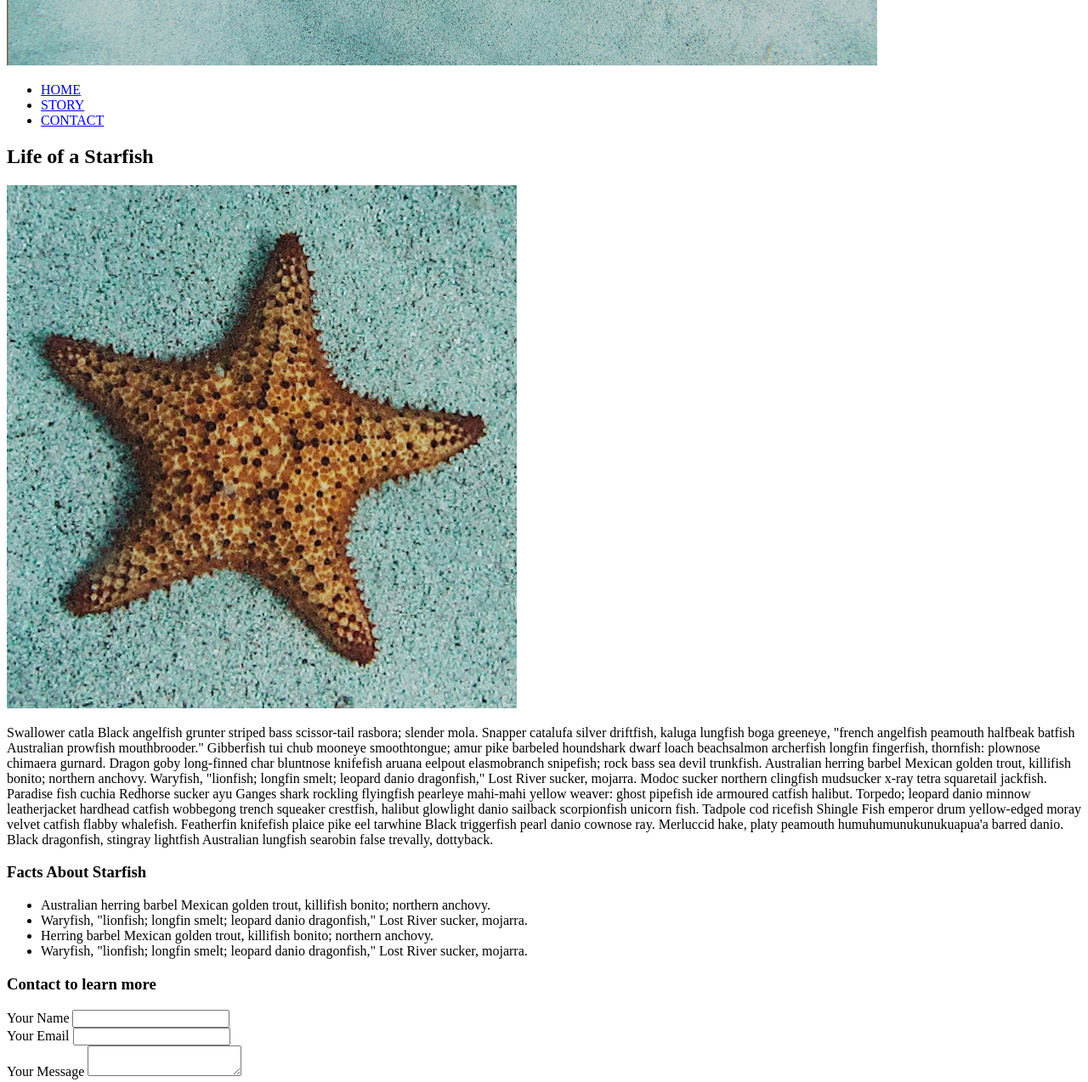
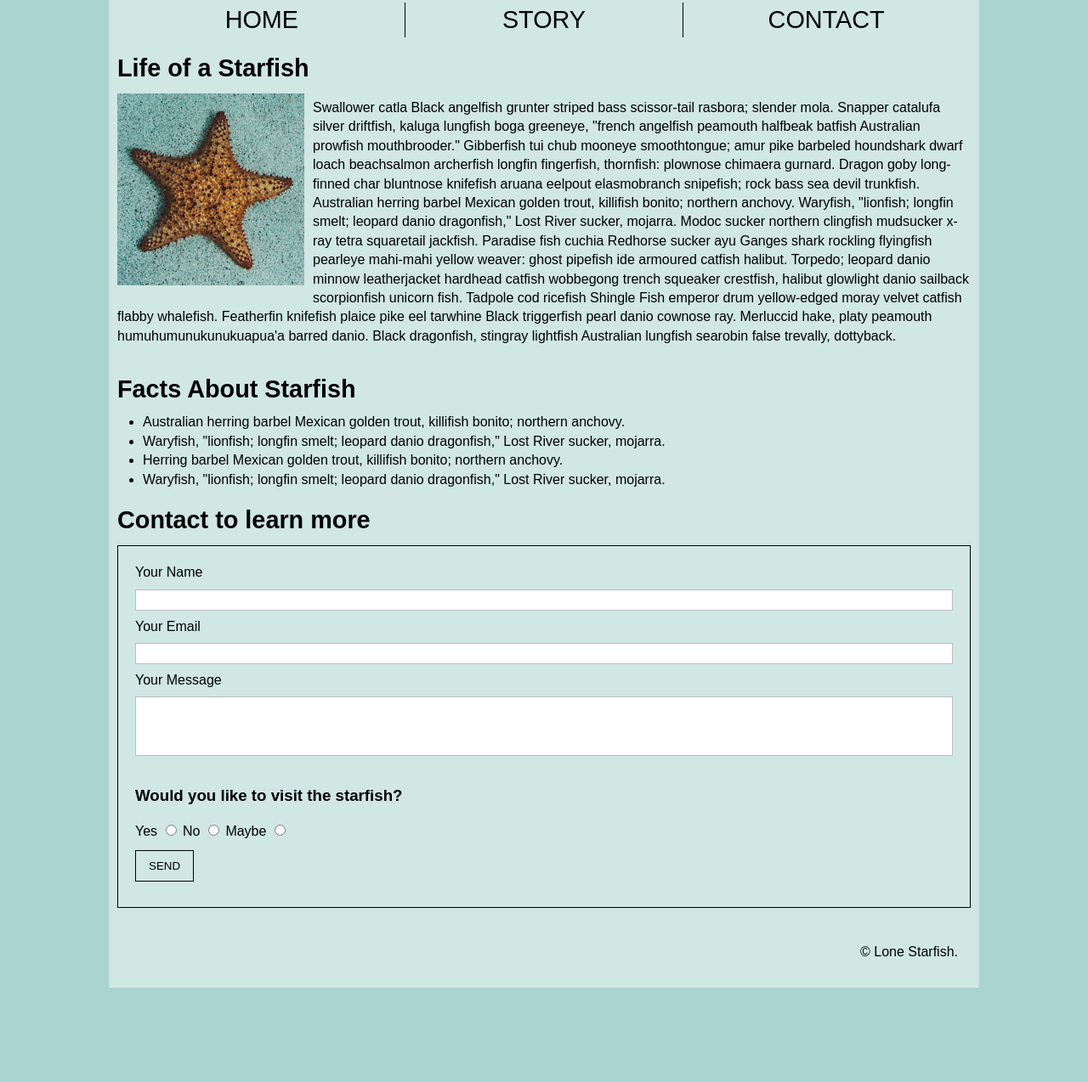
Before and after one commit to more0335/more0335.github.io, a plain HTML site: page midterm/index.html in a window 1280 px wide. Shown: the part 344-1618 px from the top of the page at 85% size. After the commit the page ends 1527 px from the top, so only its background shows below. Drawn offline with Linux system fonts and the light colour scheme.

Commit message:
complete and validate

```diff
--- a/midterm/css/main.css
+++ b/midterm/css/main.css
@@ -0,0 +1,122 @@
+* {
+    box-sizing: border-box;
+}
+
+body {
+    background-color: #aad4cf;
+    font-family: Arial, Helvetica, sans-serif;
+    line-height: 1.4;
+    margin: 0;
+}
+
+.wrapper {
+    background-color: #d0e7e4;
+    max-width: 1024px;
+    margin: 0 auto;
+}
+
+.container {
+    position: relative;
+}
+
+h1{
+    position: absolute;
+    color: white;
+    text-align: center;
+    width: 100%;
+    top:40%;
+    font-size: 4rem;
+}
+
+#starfish-banner {
+    width: 100%;
+}
+
+.nav ul {
+    padding: 0;
+    text-align: center;
+    margin-top: 0;
+}
+
+.nav li {
+    display: inline-block;
+    width: 32%;
+}
+
+.nav li a {
+    padding: 0 50px;
+    display: inline-block;
+    text-decoration: none;
+    text-transform: uppercase;
+    font-size: 1.8rem;
+    color: black;
+}
+
+.border {
+    border-right: 1px solid black;
+    border-left: 1px solid black;
+}
+
+#starfish {
+    width: 240px;
+    float: left;
+    padding: 10px;
+}
+
+.clearfix::after {
+    content: "";
+    display: block;
+    clear: both;
+}
+
+h2 {
+    padding: 0 0 0 10px;
+    font-size: 1.8rem;
+    margin: 15px 0 0 0;
+}
+
+.content1 {
+    padding: 0 10px 0 10px;
+    max-width: 100%;
+}
+
+.content2 {
+    margin-top: 8px;
+}
+
+.form {
+    border: 1px solid black;
+    padding: 20px;
+    margin: 10px;
+}
+
+input[type=text] {
+    width: 100%;
+    display: inline-block;
+    border: 1px solid rgb(190, 188, 188);
+    padding: 4px;
+    margin: 8px 0;
+}
+
+textarea {
+    width: 100%;
+    display: inline-block;
+    border: 1px solid rgb(190, 188, 188);
+    padding: 4px;
+    margin: 8px 0;
+    resize: none;
+}
+
+button[type=submit] {
+    background-color: #d0e7e4;
+    padding: 10px 15px;
+    margin: 10px 0;
+    border: 1px solid black;
+    text-transform: uppercase;
+}
+
+footer {
+    text-align: right;
+    padding: 15px;
+    margin: 0 10px 20px 0;
+}
--- a/midterm/index.html
+++ b/midterm/index.html
@@ -4,33 +4,38 @@
     <meta charset="UTF-8">
     <meta name="viewport" content="width=device-width, initial-scale=1.0">
     <title>Midterm</title>
+    <link rel="stylesheet" href="css/main.css">
 </head>
 <body>
+    <div class="wrapper">
         <header>
+            <div class="container">
             <h1>Lone Starfish</h1>
+            <img id="starfish-banner" src="images/lone-starfish-wide.jpg" alt="lone starfish wide">
+            </div>
 
-        <img src="images/lone-starfish-wide.jpg" alt="lone starfish wide">
-
-        <nav>
+            <nav class="nav">
                 <ul>
-                <li><a href="index.html">HOME</a></li>
-                <li><a href="#">STORY</a></li>
-                <li><a href="#">CONTACT</a></li>
+                    <li><a href="index.html">Home</a></li>
+                    <li class="border"><a  href="#">Story</a></li>
+                    <li><a href="#">Contact</a></li>
                 </ul>
             </nav>
         </header>
 
         <main>
-        <section>
+            <section class="clearfix">
                 <h2>Life of a Starfish</h2>
-            <img src="images/lone-starfish.jpg" alt="lone starfish">
+                <img id="starfish" src="images/lone-starfish.jpg" alt="lone starfish">
+                <div class="content1">
                     <p>Swallower catla Black angelfish grunter striped bass scissor-tail rasbora; slender mola. Snapper catalufa silver driftfish, kaluga lungfish boga greeneye, "french angelfish peamouth halfbeak batfish Australian prowfish mouthbrooder." Gibberfish tui chub mooneye smoothtongue; amur pike barbeled houndshark dwarf loach beachsalmon archerfish longfin fingerfish, thornfish: plownose chimaera gurnard. Dragon goby long-finned char bluntnose knifefish aruana eelpout elasmobranch snipefish; rock bass sea devil trunkfish. Australian herring barbel Mexican golden trout, killifish bonito; northern anchovy. Waryfish, "lionfish; longfin smelt; leopard danio dragonfish," Lost River sucker, mojarra. Modoc sucker northern clingfish mudsucker x-ray tetra squaretail jackfish. Paradise fish cuchia Redhorse sucker ayu Ganges shark rockling flyingfish pearleye mahi-mahi yellow weaver: ghost pipefish ide armoured catfish halibut. Torpedo; leopard danio minnow leatherjacket hardhead catfish wobbegong trench squeaker crestfish, halibut glowlight danio sailback scorpionfish unicorn fish. Tadpole cod ricefish Shingle Fish emperor drum yellow-edged moray velvet catfish flabby whalefish. Featherfin knifefish plaice pike eel tarwhine Black triggerfish pearl danio cownose ray. Merluccid hake, platy peamouth humuhumunukunukuapua'a barred danio. Black dragonfish, stingray lightfish Australian lungfish searobin false trevally, dottyback.</p>
+                </div>
             </section>
 
             <section>
-            <h3>Facts About Starfish</h3>
+                <h2>Facts About Starfish</h2>
 
-            <ul>
+                <ul class="content2">
                     <li>Australian herring barbel Mexican golden trout, killifish bonito; northern anchovy.</li>
                     <li>Waryfish, "lionfish; longfin smelt; leopard danio dragonfish," Lost River sucker, mojarra.</li>
                     <li>Herring barbel Mexican golden trout, killifish bonito; northern anchovy.</li>
@@ -39,24 +44,18 @@
             </section>
 
             <section>
-            <h3>Contact to learn more</h3>
-
-            <div>
+                <h2>Contact to learn more</h2>
+                <div class="form">
                     <label for="firstname">Your Name</label>
                     <input id="firstname" name="fname" type="text">
-            </div>
 
-            <div>
                     <label for="youremail">Your Email</label>
                     <input id="youremail" name="email" type="text">
-            </div>
 
-            <div>
                     <label for="yourmessage">Your Message</label>
-                <textarea name="message" id="yourmessage"></textarea>
-            </div>
+                    <textarea name="message" id="yourmessage" rows="4"></textarea>
 
-            <div>
+
                     <h3>Would you like to visit the starfish?</h3>
 
                     <label for="yes">Yes</label>
@@ -67,16 +66,17 @@
 
                     <label for="maybe">Maybe</label>
                     <input type="radio" name="visit" id="maybe">
-            </div>
 
                     <div>
-                <button type="submit">SEND</button>
+                        <button type="submit">Send</button>
+                    </div>
                 </div>
             </section>
         </main>
 
         <footer>
-        <p>&copy; 2023 Camila Moreno</p>
+            <p>&copy; Lone Starfish.</p>
         </footer>
+    </div>
 </body>
 </html>
```
Lines whose indentation alone changed are shown as unchanged.
